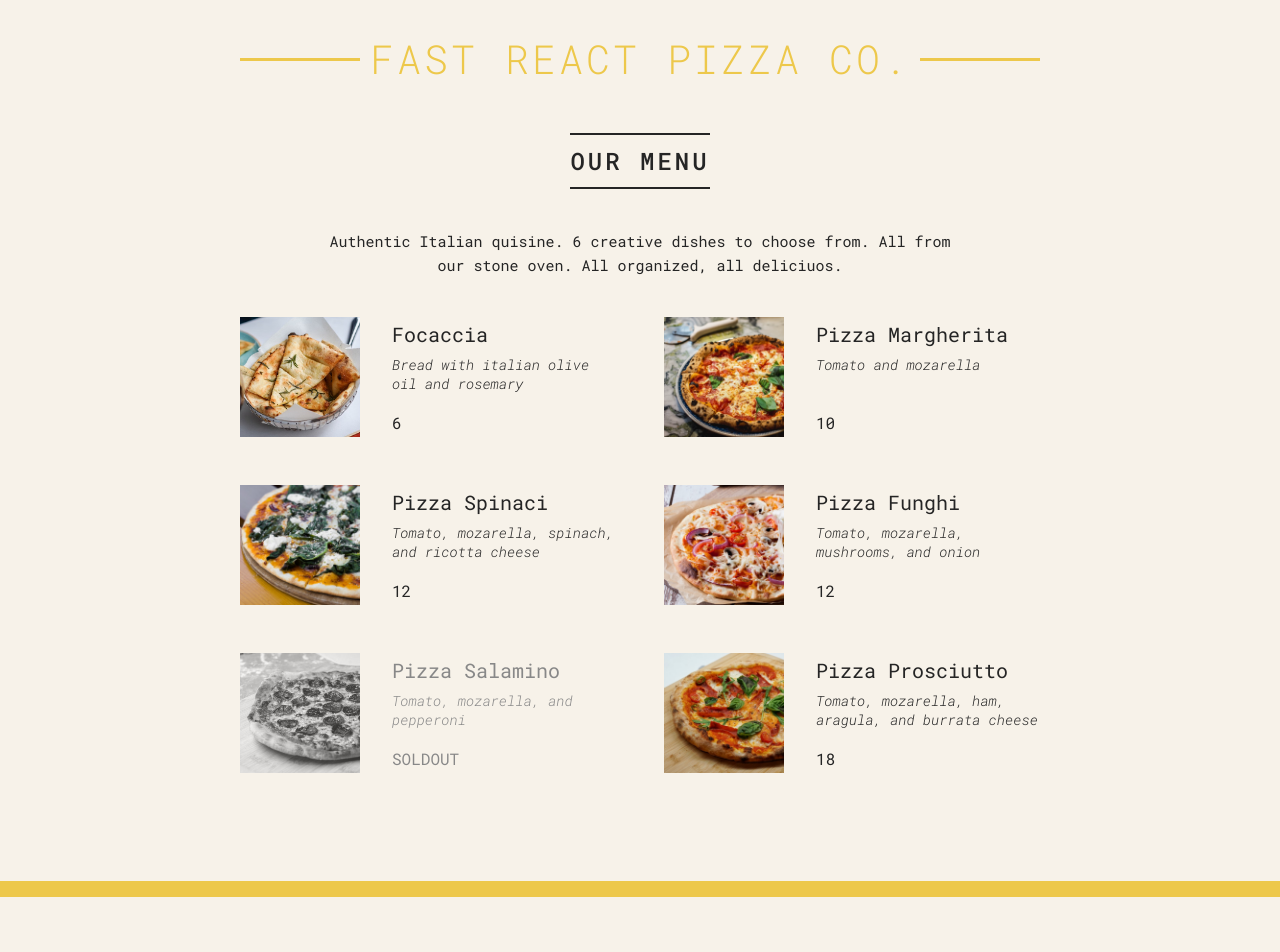
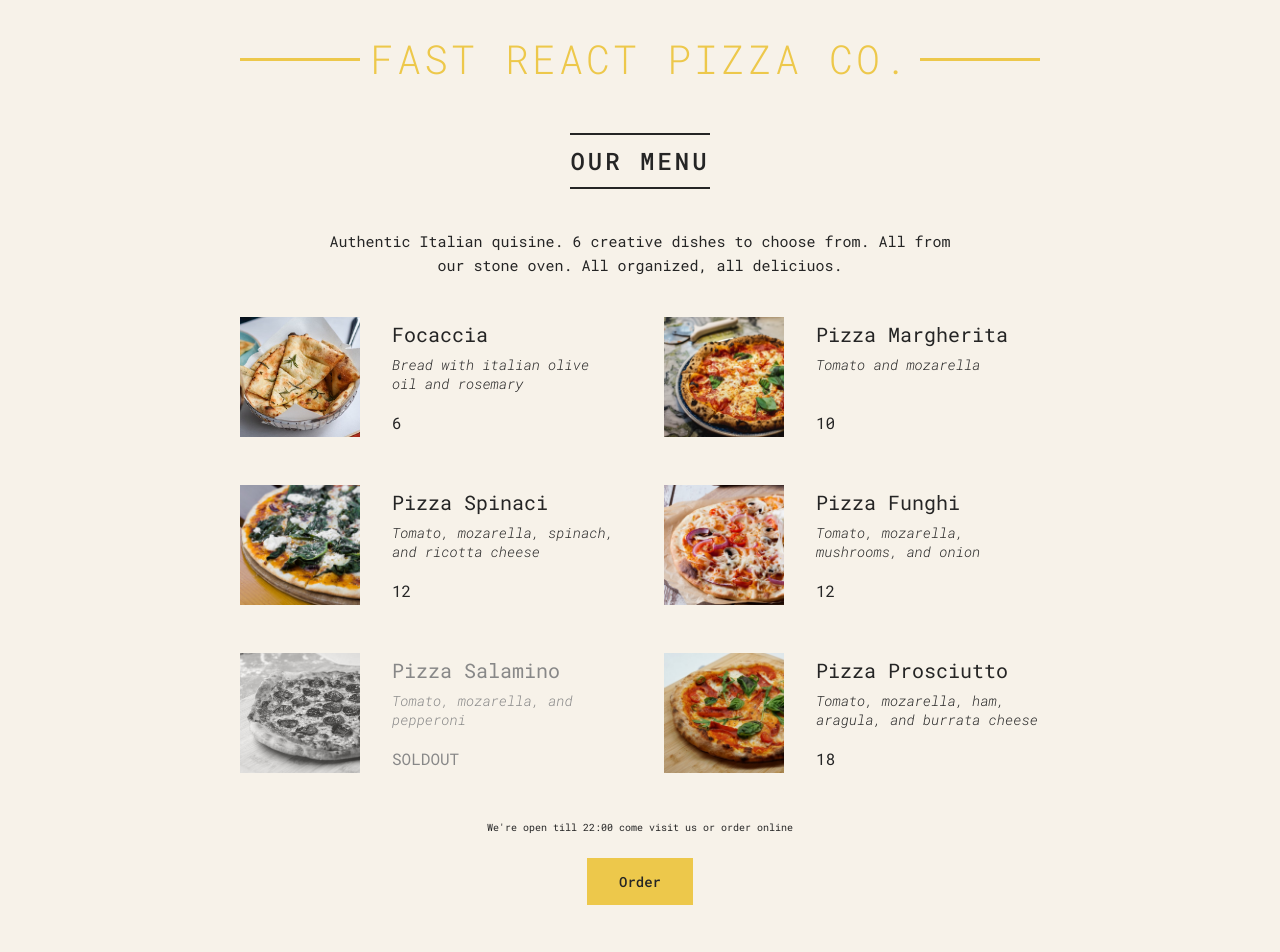
Before and after one commit to GaniyuSodiq/mypizzamenu1, a React (Create React App) app: page / in a window 1280 px wide. Shown: the top 952 px of the page. Before the commit the page ends 897 px from the top, so only its background shows below. Built offline with nearby package versions, Linux system fonts and the light colour scheme.

Commit message:
this is complete

```diff
--- a/src/App.js
+++ b/src/App.js
@@ -110,13 +110,21 @@ function Footer() {
   const isOpen = hours >= open && hours <= close;
   console.log(isOpen);
 
-  return <div></div>;
+  return (
+    <div>
+      {isOpen ? (
+        <Order openHour={open} closeHour={close} />
+      ) : (
+        `We're open between ${open}:00 and ${close}:00. Please check back.`
+      )}
+    </div>
+  );
 }
 
-function Order() {
+function Order({ closeHour }) {
   return (
     <div className="order">
-      <p>We're open till 22:00 come visit us or order online</p>
+      <p>We're open till {closeHour}:00 come visit us or order online</p>
       <button className="btn">Order</button>
     </div>
   );
```
